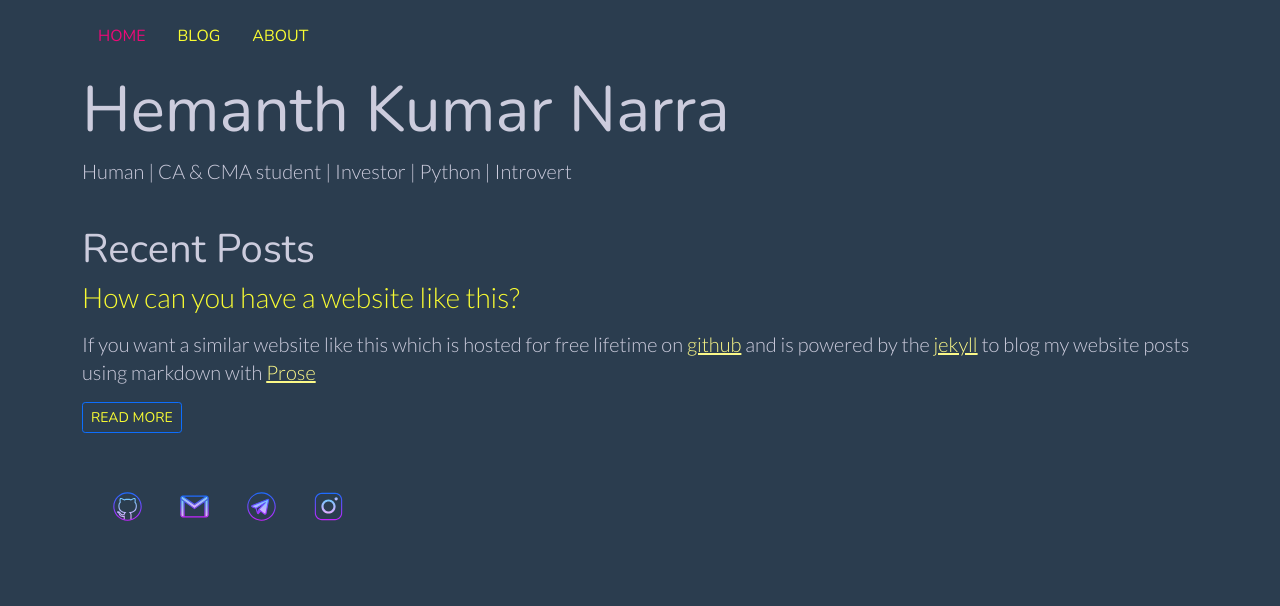
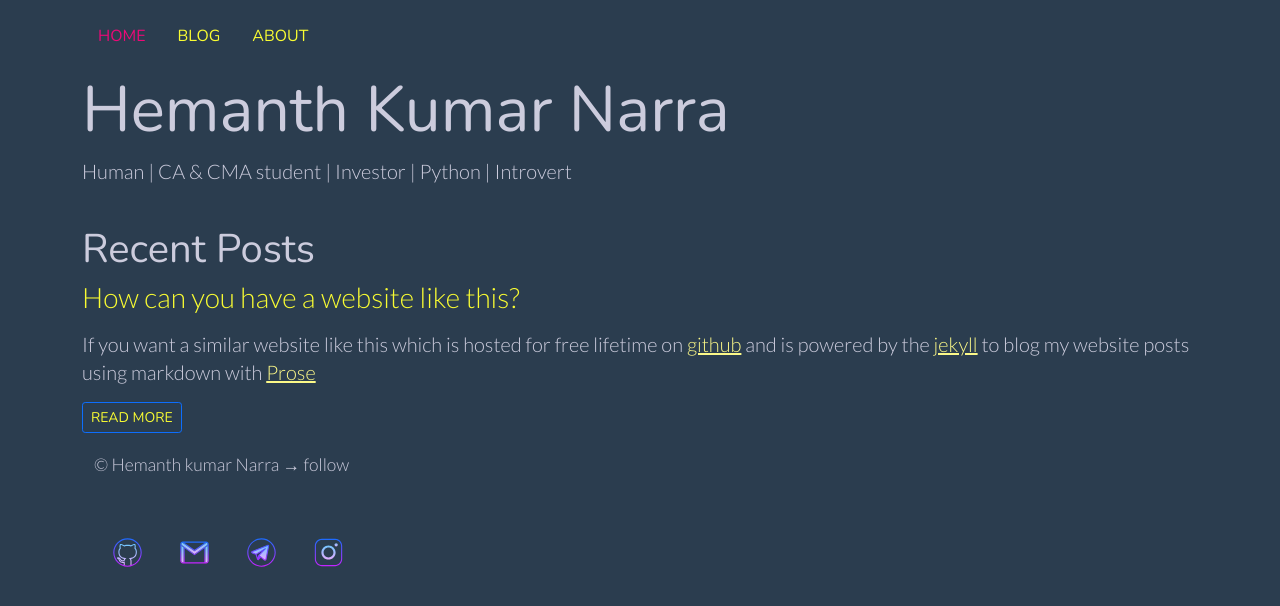
Before and after one commit to hemanthnarra/hemanthnarra.github.io, a Jekyll site: the page built from index.html, in a window 1280 px wide. Shown: the top 606 px of the page. Built offline with Jekyll 4.4.1, drawn with Linux system fonts in a browser that asks for light colours.

Commit message:
Update footer.html

```diff
--- a/_includes/footer.html
+++ b/_includes/footer.html
@@ -1,5 +1,6 @@
 <div class="container">
     <div class="footer">
+        <p><small> &#169; Hemanth kumar Narra &#8594; follow </small></p>
          <ul class="nav my-5">
             <li class="nav-item"><a class="nav-link" target="_blank" href="https://github.com/hemanthnarra"> <img src="/icons8-github.svg"></a></li>
             <li class="nav-item"><a class="nav-link" target="_blank" href="mailto:hemanthkumarsuma799@gmail.com"> <img src="/icons8-gmail.svg"></a></li>
```
